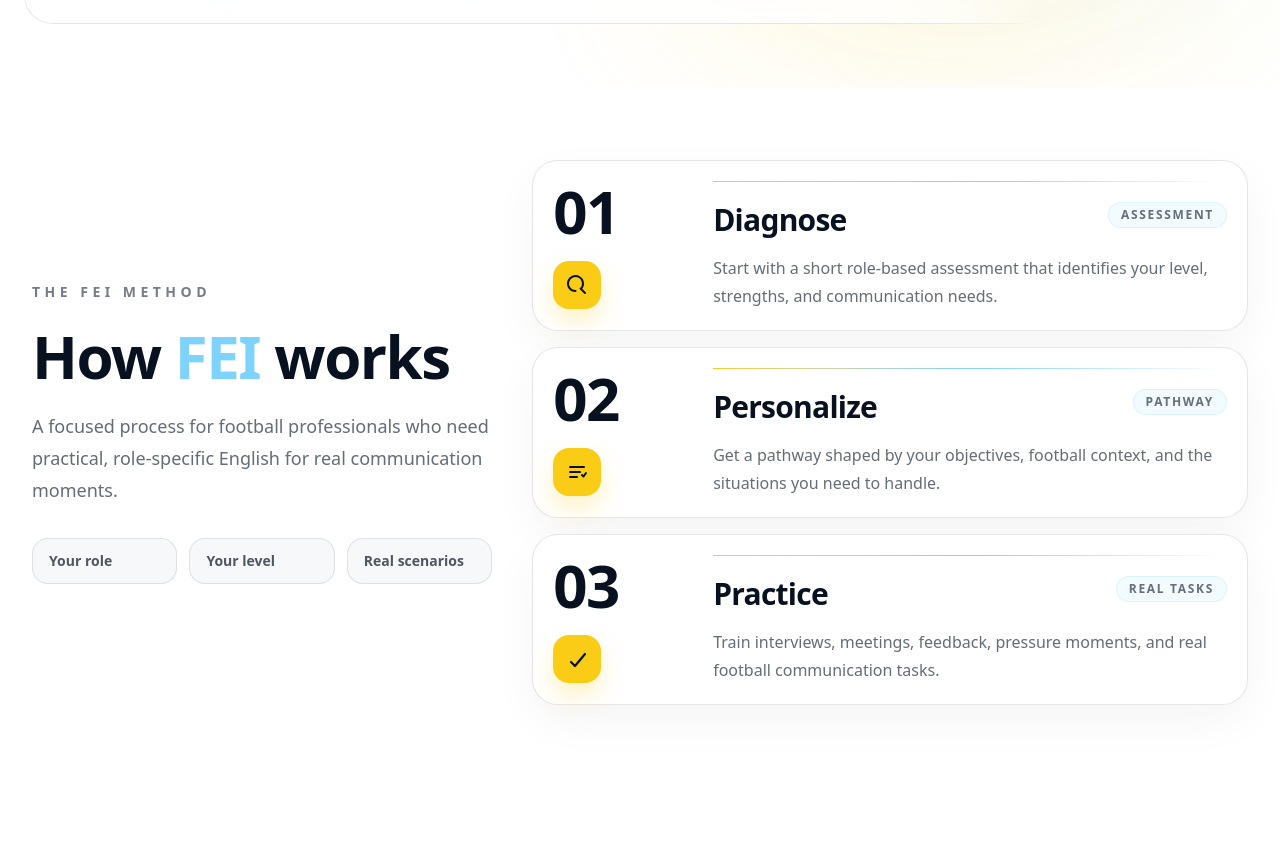
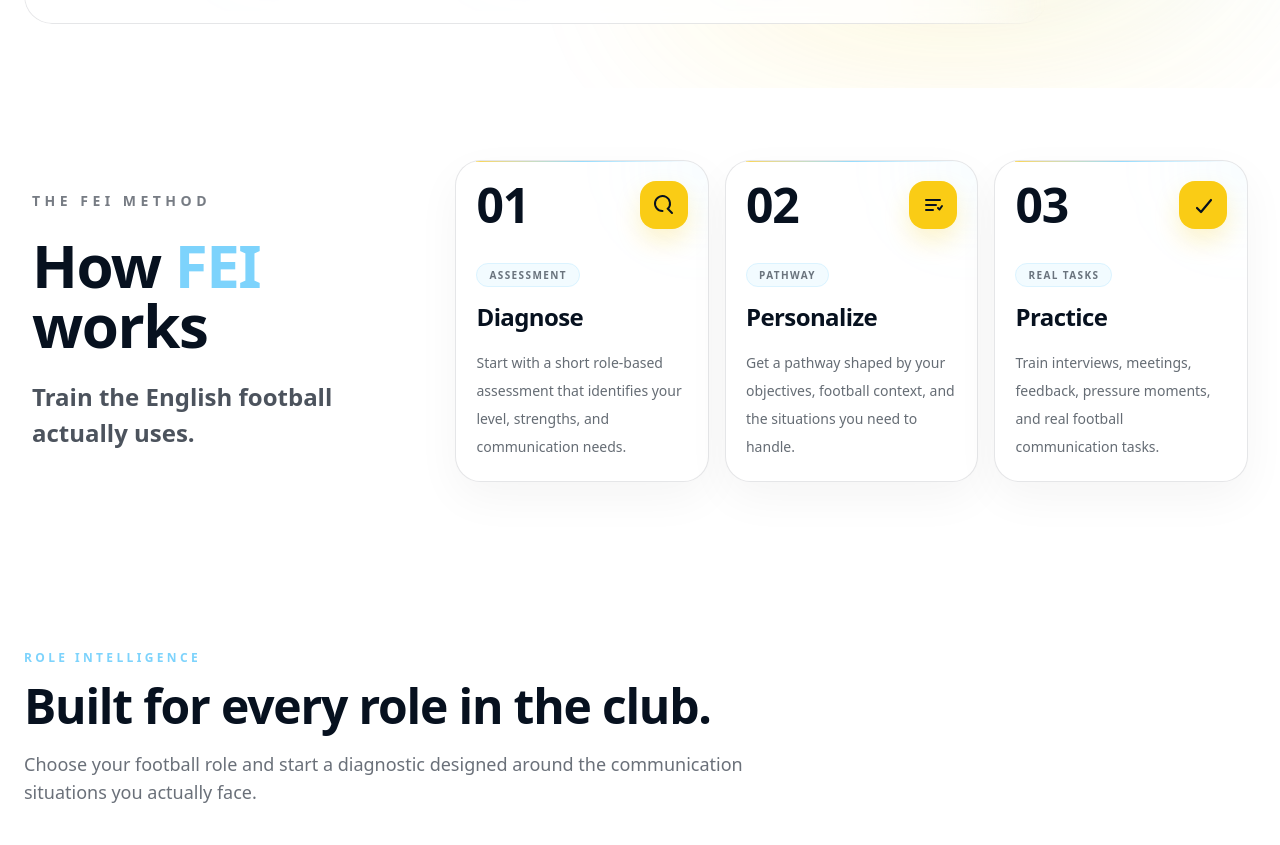
Before and after one commit to feifootball/fei-platform, a Next.js app: page / in a window 1280 px wide. Shown: the part 672-1517 px from the top of the page. Built offline with nearby package versions, Linux system fonts and the light colour scheme.

Commit message:
Refine how it works copy and layout

```diff
--- a/app/page.tsx
+++ b/app/page.tsx
@@ -222,7 +222,7 @@ export default function Home() {
 
       <section id="how-it-works" className="bg-white px-5 py-14 sm:px-8 sm:py-18">
         <div className="mx-auto max-w-7xl">
-          <div className="grid gap-10 lg:grid-cols-[0.9fr_1.4fr] lg:items-center">
+          <div className="grid gap-10 lg:grid-cols-[0.75fr_1.55fr] lg:items-center">
             <div>
               <p className="text-sm font-black uppercase tracking-[0.32em] text-fei-bg/55">
                 {lang === "en" ? "THE FEI METHOD" : "EL MÉTODO FEI"}
@@ -240,29 +240,14 @@ export default function Home() {
                 )}
               </h2>
 
-              <p className="mt-6 max-w-xl text-base leading-8 text-fei-bg/62 sm:text-lg">
+              <p className="mt-6 max-w-md text-xl font-semibold leading-8 text-fei-bg/72 sm:text-2xl sm:leading-9">
                 {lang === "en"
-                  ? "A focused process for football professionals who need practical, role-specific English for real communication moments."
-                  : "Un proceso enfocado para profesionales del fútbol que necesitan inglés práctico, específico por rol y conectado con situaciones reales."}
+                  ? "Train the English football actually uses."
+                  : "Entrena el inglés que el fútbol realmente usa."}
               </p>
-
-              <div className="mt-8 grid max-w-xl gap-3 sm:grid-cols-3 lg:grid-cols-1 xl:grid-cols-3">
-                {[
-                  lang === "en" ? "Your role" : "Tu rol",
-                  lang === "en" ? "Your level" : "Tu nivel",
-                  lang === "en" ? "Real scenarios" : "Escenarios reales",
-                ].map((item) => (
-                  <div
-                    key={item}
-                    className="rounded-2xl border border-fei-bg/10 bg-[#F7F8FA] px-4 py-3 text-sm font-semibold text-fei-bg/70"
-                  >
-                    {item}
-                  </div>
-                ))}
-              </div>
             </div>
 
-            <div className="grid gap-4">
+            <div className="grid gap-4 md:grid-cols-3">
               {[
                 {
                   number: "01",
@@ -303,34 +288,33 @@ export default function Home() {
               ].map((step) => (
                 <div
                   key={step.number}
-                  className="group grid gap-5 rounded-[1.6rem] border border-fei-bg/10 bg-white p-5 shadow-[0_16px_45px_rgba(7,17,31,0.045)] transition duration-300 hover:-translate-y-0.5 hover:border-fei-sky/35 hover:shadow-[0_22px_60px_rgba(7,17,31,0.08)] sm:grid-cols-[140px_1fr]"
+                  className="group relative overflow-hidden rounded-[1.6rem] border border-fei-bg/10 bg-white p-5 shadow-[0_16px_45px_rgba(7,17,31,0.045)] transition duration-300 hover:-translate-y-1 hover:border-fei-sky/35 hover:shadow-[0_22px_60px_rgba(7,17,31,0.08)]"
                 >
-                  <div className="flex items-center gap-4 sm:block">
-                    <p className="text-5xl font-black leading-none tracking-tight text-fei-bg transition duration-300 group-hover:text-fei-sky sm:text-6xl">
+                  <div className="absolute inset-x-5 top-0 h-px bg-gradient-to-r from-fei-yellow via-fei-sky to-transparent opacity-80 transition duration-300 group-hover:h-[2px]" />
+                  <div className="pointer-events-none absolute -right-10 -top-10 h-24 w-24 rounded-full bg-fei-sky/8 blur-2xl transition duration-300 group-hover:bg-fei-sky/16" />
+
+                  <div className="relative flex items-start justify-between gap-4">
+                    <p className="text-5xl font-black leading-none tracking-tight text-fei-bg transition duration-300 group-hover:text-fei-sky">
                       {step.number}
                     </p>
 
-                    <div className="mt-0 flex h-12 w-12 items-center justify-center rounded-2xl bg-fei-yellow text-fei-bg shadow-[0_12px_25px_rgba(250,204,21,0.25)] transition duration-300 group-hover:scale-105 sm:mt-5">
+                    <div className="flex h-12 w-12 shrink-0 items-center justify-center rounded-2xl bg-fei-yellow text-fei-bg shadow-[0_12px_25px_rgba(250,204,21,0.22)] transition duration-300 group-hover:scale-105">
                       <svg className="h-6 w-6" viewBox="0 0 24 24" fill="none" aria-hidden="true">
                         {step.icon}
                       </svg>
                     </div>
                   </div>
 
-                  <div>
-                    <div className="mb-5 h-px w-full bg-gradient-to-r from-fei-yellow via-fei-sky to-transparent" />
+                  <div className="relative mt-8">
+                    <span className="rounded-full border border-fei-sky/20 bg-fei-sky/10 px-3 py-1 text-[10px] font-bold uppercase tracking-[0.14em] text-fei-bg/58">
+                      {step.tag}
+                    </span>
 
-                    <div className="flex flex-wrap items-start justify-between gap-3">
-                      <h3 className="text-2xl font-black tracking-tight text-fei-bg sm:text-3xl">
-                        {step.title}
-                      </h3>
+                    <h3 className="mt-4 text-2xl font-black tracking-tight text-fei-bg">
+                      {step.title}
+                    </h3>
 
-                      <span className="rounded-full border border-fei-sky/20 bg-fei-sky/10 px-3 py-1 text-xs font-bold uppercase tracking-[0.14em] text-fei-bg/60">
-                        {step.tag}
-                      </span>
-                    </div>
-
-                    <p className="mt-4 max-w-2xl text-base leading-7 text-fei-bg/62">
+                    <p className="mt-4 text-sm leading-7 text-fei-bg/62">
                       {step.description}
                     </p>
                   </div>
```
